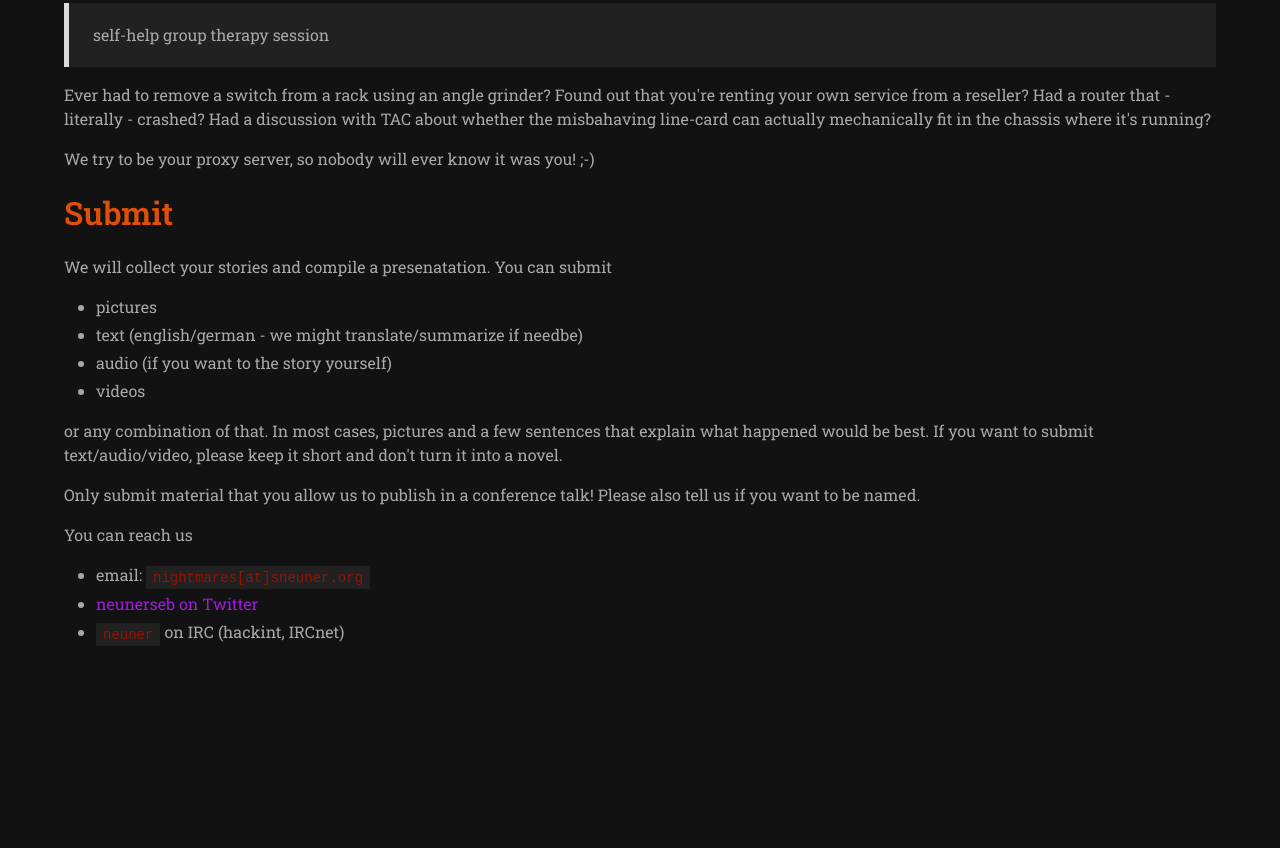
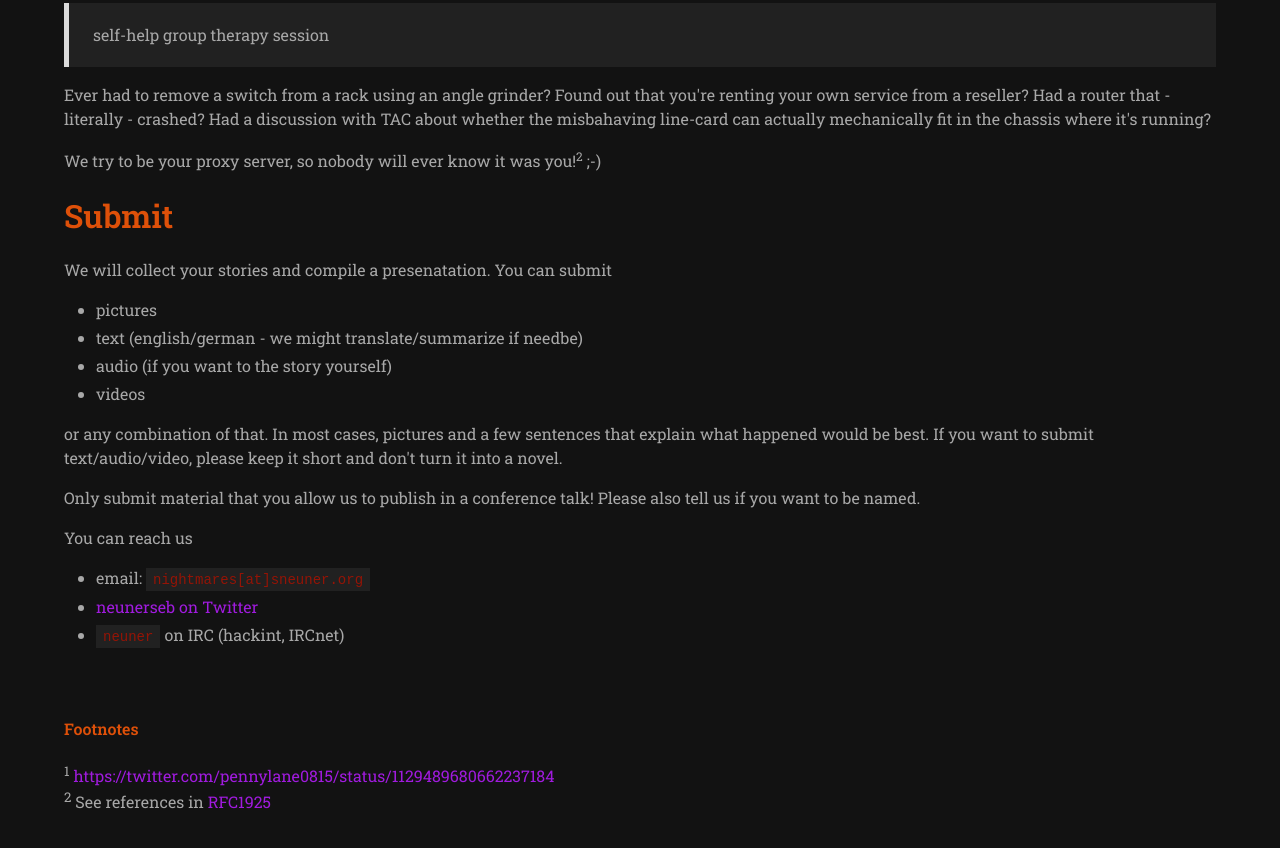
Before and after one commit to 9er/nightmares.yolo-networking.de, a plain HTML site: page site/index.html in a window 1280 px wide. Shown: the part 320-1168 px from the top of the page. Before the commit the page ends 1013 px from the top, so only its background shows below. Drawn offline with Linux system fonts and the light colour scheme.

Commit message:
add footnotes section

```diff
--- a/site/index.html
+++ b/site/index.html
@@ -22,7 +22,7 @@
         <div class="content">
           <p>We're collecting <strong>your</strong> horror stories and will share them as a conference talk, probably at the next <a href="https://www.denog.de/de/">DENOG</a> conference. This was inspired by the <a href="https://entropia.de/GPN18:Sysadmin_Nightmares_2018">Sysadmin Nightmares</a> talk at the Gulaschprogrammiernacht 2018. Unfortunatly, this talk was not streamed or recorded, so everyone could talk openly. Sysadmin Nightmares was accurately described<sup><a href="https://twitter.com/pennylane0815/status/1129489680662237184">1</a></sup> as <blockquote>self-help group therapy session</blockquote></p>
           <p>Ever had to remove a switch from a rack using an angle grinder? Found out that you're renting your own service from a reseller? Had a router that - literally - crashed? Had a discussion with TAC about whether the misbahaving line-card can actually mechanically fit in the chassis where it's running?</p>
-          <p>We try to be your proxy server, so nobody will ever know it was you! ;-)</p>
+          <p>We try to be your proxy server, so nobody will ever know it was you!<sup>2</sup> ;-)</p>
         </div>
         <h2 class="title is-2">Submit</h2>
         <div class="content">
@@ -42,6 +42,14 @@
               <li><code>neuner</code> on IRC (hackint, IRCnet)</li>
             </ul>
         </div>
+        <br /><br />
+        <footer>
+          <h6 class="title is-6">Footnotes</h6>
+          <ul>
+            <li><sup>1</sup> <a href="https://twitter.com/pennylane0815/status/1129489680662237184">https://twitter.com/pennylane0815/status/1129489680662237184</a></li>
+            <li><sup>2</sup> See references in <a href="https://datatracker.ietf.org/doc/html/rfc1925">RFC1925</a></li>
+          </ul>
+        </footer>
       </div>
     </section>
   </body>
```
